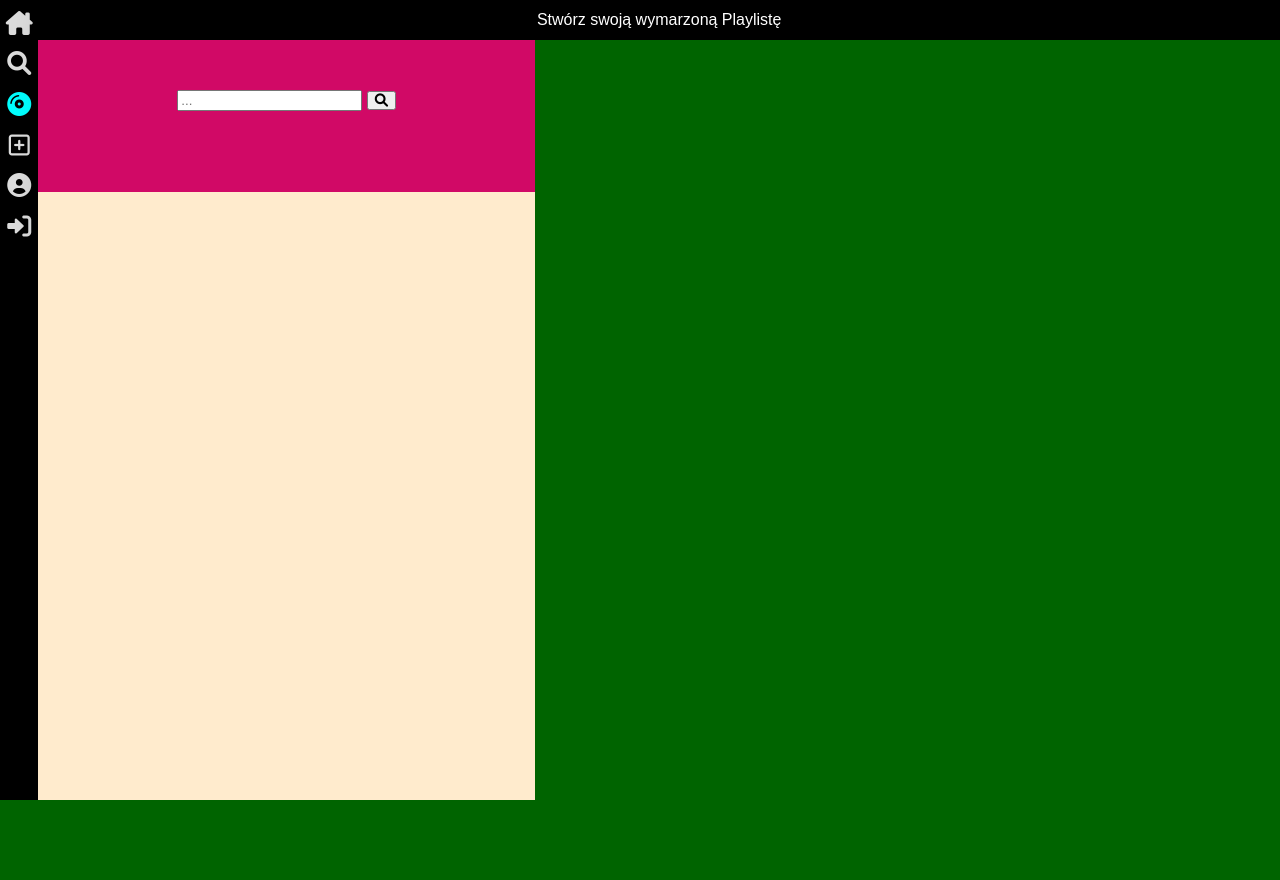
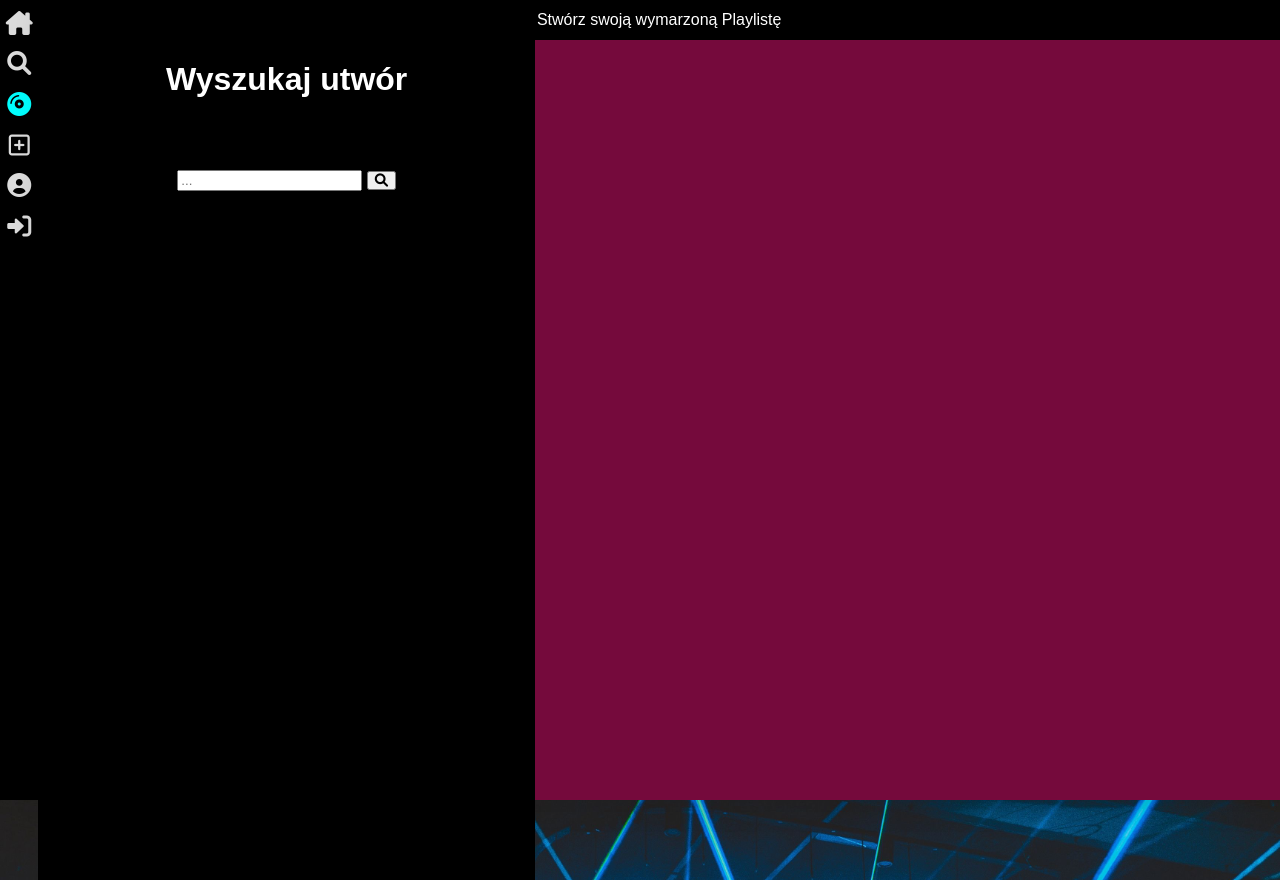
Before and after one commit to krzys13q/music_service, a PHP site: page /playlist.php in a window 1280 px wide. Before the commit the page ends 800 px from the top, so only its background shows below. Run offline with PHP 8.4, Linux system fonts and the light colour scheme; a user stored in the database is signed in.

Commit message:
Add files via upload

```diff
--- a/muzyka/playlist.css
+++ b/muzyka/playlist.css
@@ -107,19 +107,20 @@ i:hover{
 
     width: 40%;
     height: 95%;
-    background-color: #d10966;
+    background-color: black;
     float: left;
  }
  #list-add{
 
     height: 95% ;
     width: 60%;
-    background-color: darkgreen;
+    background-color:#750a3c;
     float: left;
+
  }
 
  #search-list{
-     background-color: blanchedalmond;
+     background-color: #000000;
      width: 100%;
      height: 80%;
      float: left;
@@ -215,3 +216,16 @@ border-radius: 5px;
 
 
 }
+
+h1{
+
+    margin-left: auto;
+    margin-right: auto;
+}
+#h1{
+    display: flex;
+    justify-content: center;
+    align-items: center;
+
+
+}
--- a/muzyka/playlist.php
+++ b/muzyka/playlist.php
@@ -66,6 +66,7 @@ if(!isset($_SESSION['zalogowany'])){
         </div>
          <div id="search">
              <div id="add-name-playlit"> </div>
+             <div id="h1"> <h1>Wyszukaj utwór </h1></div>
 
              <div id="searchbar">
 
```
